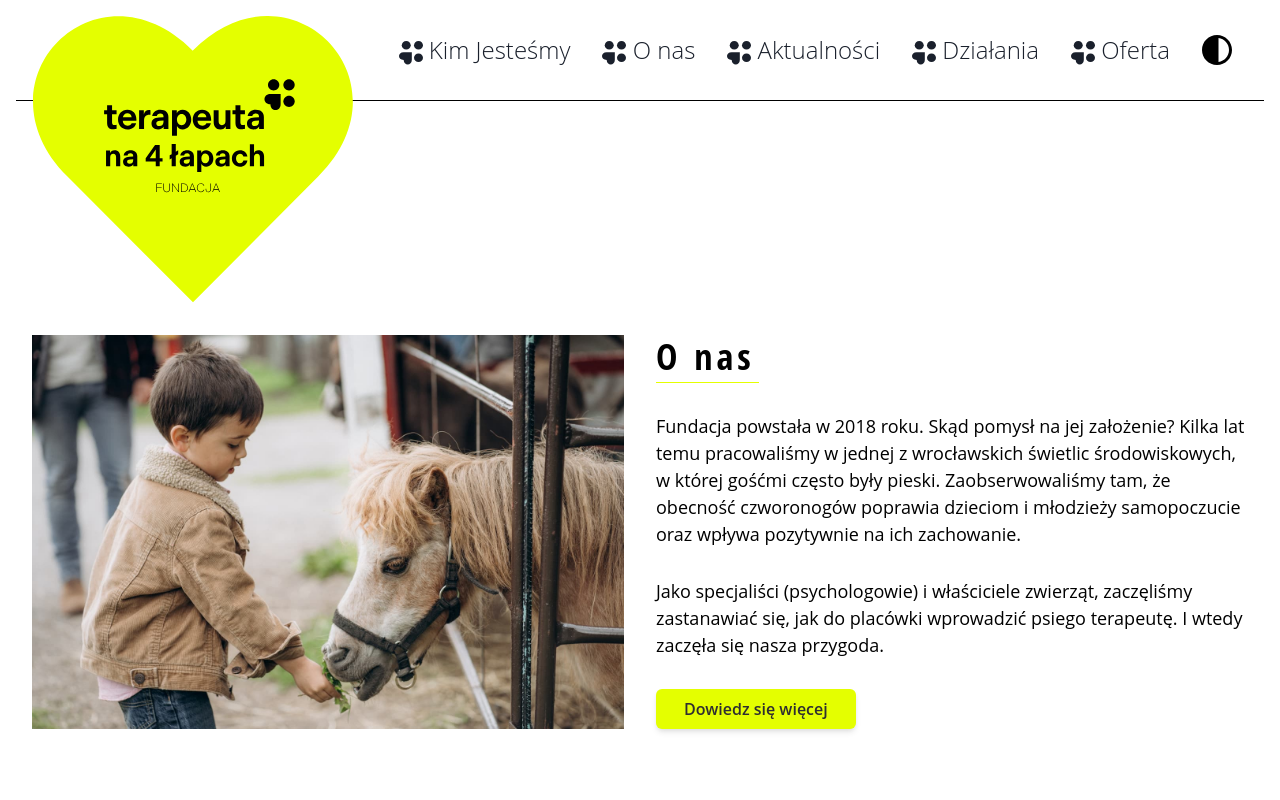
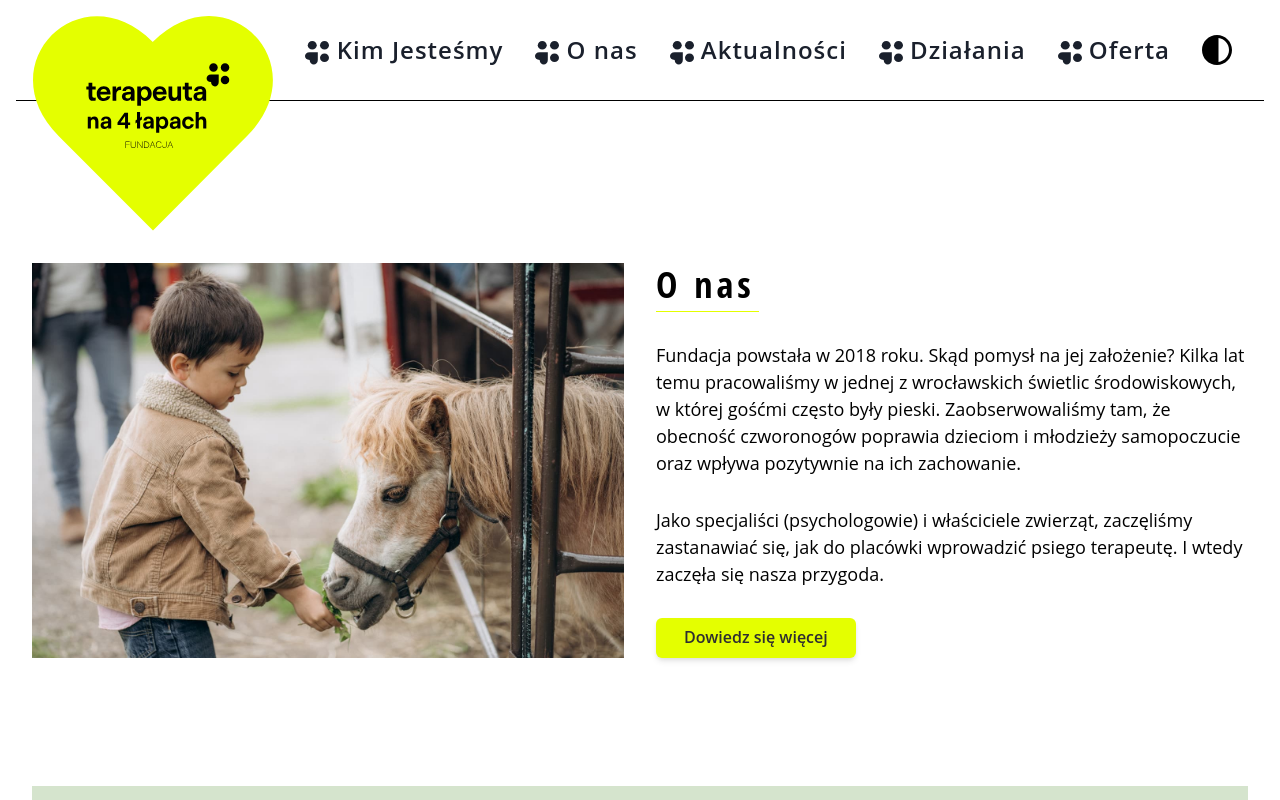
Before and after one commit to mikolajmiku/TN4L, a Next.js app: page / in a window 1280 px wide. Shown: the top 800 px of the page. Built offline with nearby package versions, Linux system fonts and the light colour scheme.

Commit message:
navbra Font

```diff
--- a/components/header/navigation/NaviationItem.tsx
+++ b/components/header/navigation/NaviationItem.tsx
@@ -26,7 +26,7 @@ const NavigationItem = ({ link, text }: Props) => {
   const router = useRouter();
   const isActive = router.pathname === link;
   return (
-    <ListItem fontWeight="normal" fontSize="2xl">
+    <ListItem fontWeight="semibold" fontSize="2xl" letterSpacing="1px">
       <Link
         as={NextLink}
         href={link}
```
